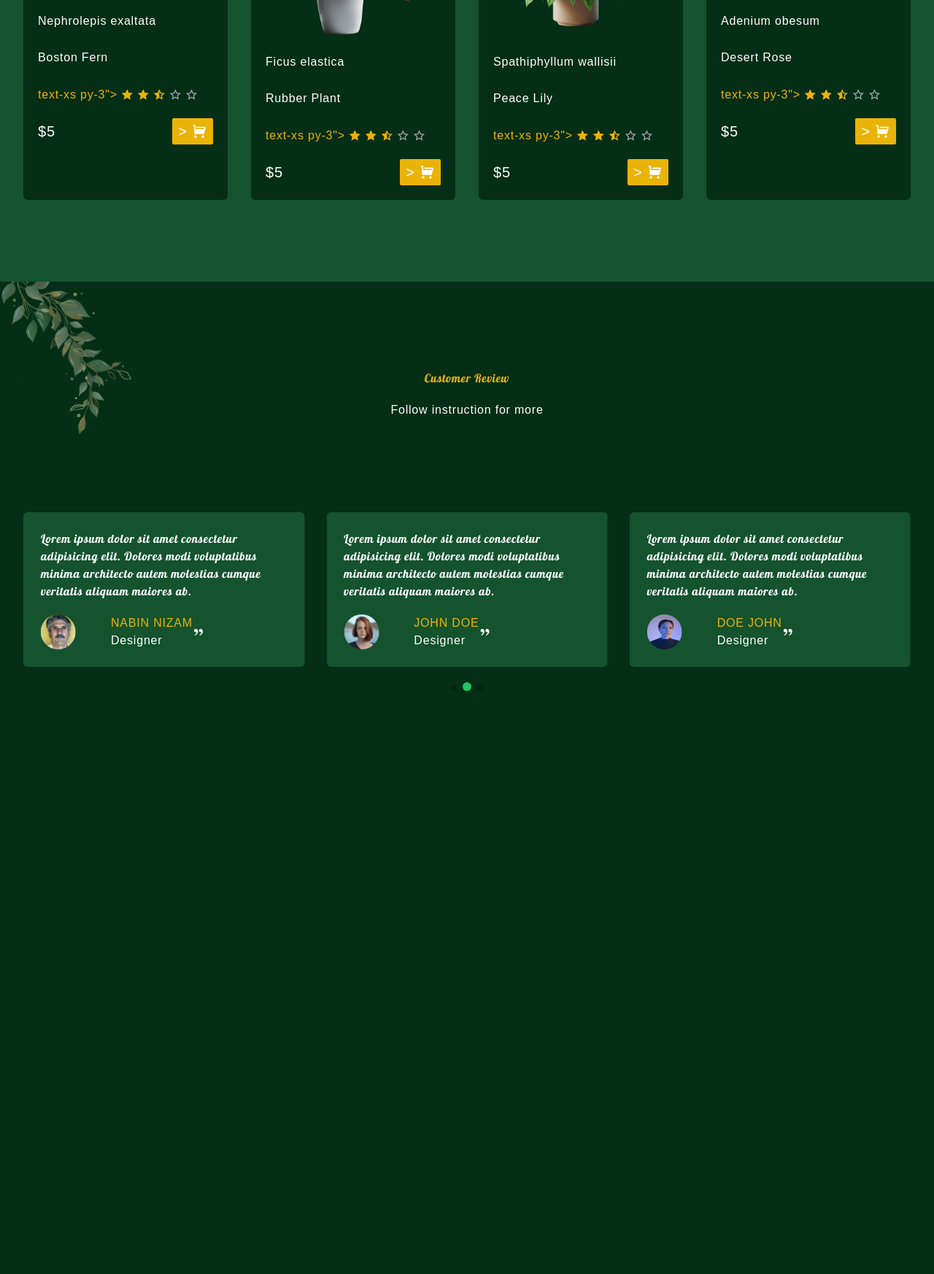
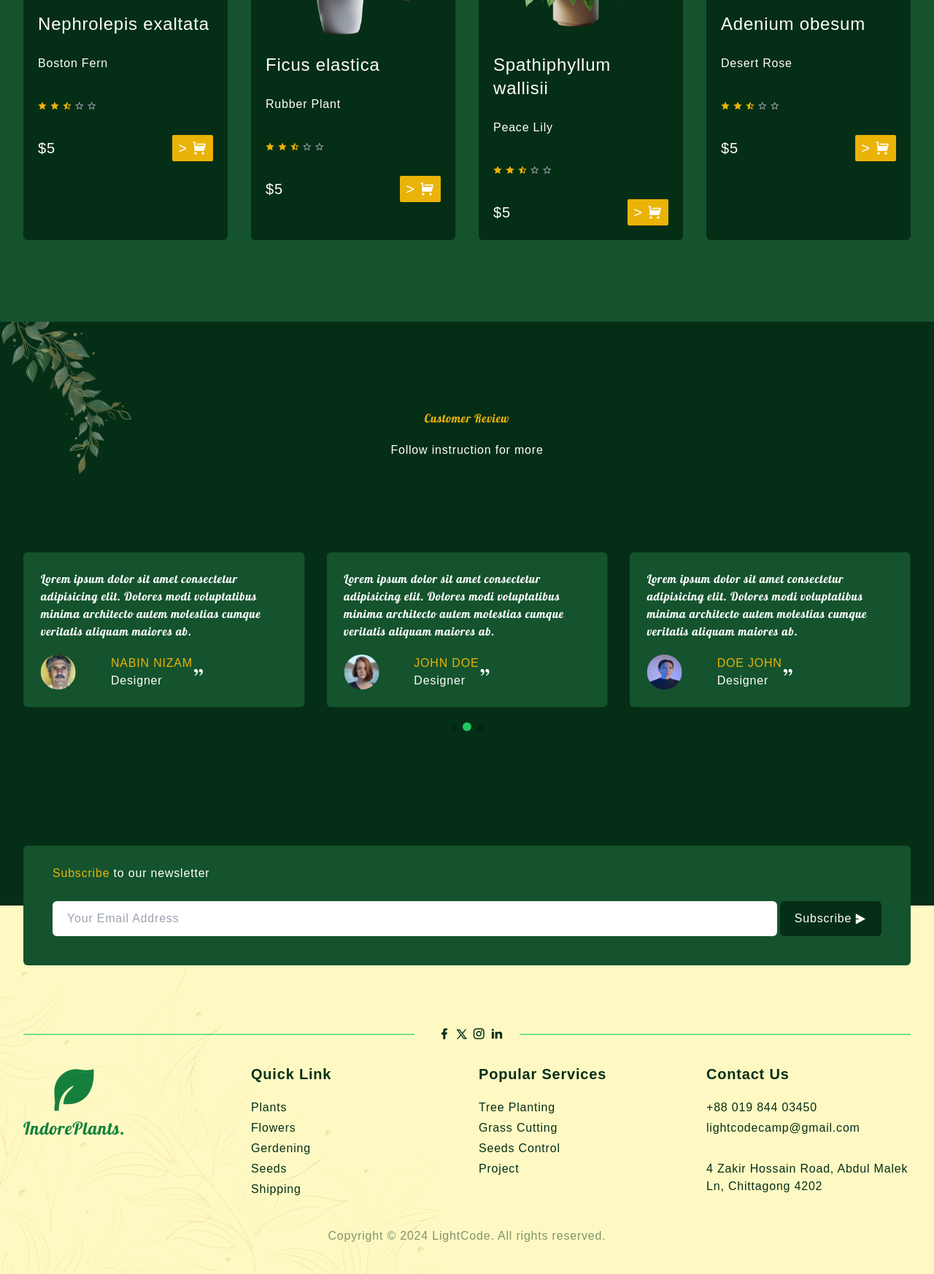
Before and after one commit to Thunderbolt-Extream/Plant-Wbsite, a website: page index.html in a window 1280 px wide. Shown: the part 3719-5465 px from the top of the page at 73% size. Before the commit the page ends 4905 px from the top, so only its background shows below. Drawn offline with nearby package versions, Linux system fonts and the light colour scheme.

Commit message:
footer commit

```diff
--- a/index.html
+++ b/index.html
@@ -276,11 +276,12 @@
         <!-- card 1 -->
         <div class="popular__card bg-green-950 text-white p-5 rounded-md space-y-5">
           <img src="assets/img/cart-1.png" alt="popular_image"
-            class="w-56 absolute-top-5 left-1/2 transform-translate-x-1/2 transform-translate-y-1/2 duration-500">
-          <p>Nephrolepis exaltata</p>
+            class="w-56  -top-5 transform-translate-x-1/2 transform-translate-y-1/2 duration-500 hover:scale-110  transform transition">
+            <!-- hover:scale-110  transform transition  -->
+          <p class="text-2xl">Nephrolepis exaltata</p>
           <h3>Boston Fern</h3>
 
-          <div class="text-yellow-500"> text-xs py-3">
+          <div class="text-yellow-500 text-xs py-3">
             <i class="ri-star-fill"></i>
             <i class="ri-star-fill"></i>
             <i class="ri-star-half-fill"></i>
@@ -299,13 +300,13 @@
         </div>
 
         <!-- card 2 -->
-        <div class="popular_card bg-green-950 text-white p-5 rounded-md space-y-5">
+        <div class="popular__card bg-green-950 text-white p-5 rounded-md space-y-5">
           <img src="assets/img/cart-2.png" alt="popular_image"
-            class="w-56 absolute-top-5 left-1/2 transform-translate-x-1/2 transform-translate-y-1/2 duration-500">
-          <p>Ficus elastica</p>
-          <h3>Rubber Plant</h3>
+            class="w-56 -top-5 transform-translate-x-1/2 transform-translate-y-1/2 duration-500 justify-center hover:scale-110  transform transition">
+          <p class="text-2xl">Ficus elastica</p>
+          <h3 >Rubber Plant</h3>
 
-          <div class="text-yellow-500"> text-xs py-3">
+          <div class="text-yellow-500 text-xs py-3">
             <i class="ri-star-fill"></i>
             <i class="ri-star-fill"></i>
             <i class="ri-star-half-fill"></i>
@@ -323,13 +324,13 @@
 
         </div>
         <!-- card 3 -->
-        <div class="popular_card bg-green-950 text-white p-5 rounded-md space-y-5">
+        <div class="popular__card bg-green-950 text-white p-5 rounded-md space-y-5">
           <img src="assets/img/cart-3.png" alt="popular_image"
-            class="w-56 absolute-top-5 left-1/2 transform-translate-x-1/2 transform-translate-y-1/2 duration-500">
-          <p>Spathiphyllum wallisii</p>
+            class="w-56 -top-5 transform-translate-x-1/2 transform-translate-y-1/2 duration-500 hover:scale-110  transform transition">
+          <p class="text-2xl">Spathiphyllum wallisii</p>
           <h3>Peace Lily</h3>
 
-          <div class="text-yellow-500"> text-xs py-3">
+          <div class="text-yellow-500 text-xs py-3">
             <i class="ri-star-fill"></i>
             <i class="ri-star-fill"></i>
             <i class="ri-star-half-fill"></i>
@@ -347,13 +348,13 @@
 
         </div>
         <!-- card 4-->
-        <div class="popular_card bg-green-950 text-white p-5 rounded-md space-y-5">
+        <div class="popular__card bg-green-950 text-white p-5 rounded-md space-y-5">
           <img src="assets/img/cart-4.png" alt="popular_image"
-            class="w-56 absolute-top-5 left-1/2 transform-translate-x-1/2 transform-translate-y-1/2 duration-500">
-          <p>Adenium obesum</p>
+            class="w-56 -top-5 transform-translate-x-1/2 transform-translate-y-1/2 duration-500 hover:scale-110  transform transition">
+          <p class="text-2xl">Adenium obesum</p>
           <h3>Desert Rose</h3>
 
-          <div class="text-yellow-500"> text-xs py-3">
+          <div class="text-yellow-500 text-xs py-3">
             <i class="ri-star-fill"></i>
             <i class="ri-star-fill"></i>
             <i class="ri-star-half-fill"></i>
@@ -375,10 +376,11 @@
 
 
     <!--~~~~~~~~~~~~~~~ Review ~~~~~~~~~~~~~~~-->
-    <section id="review"class="mb-20 md:mb-28 overflow-hidden relative">
+    <section id="review" class="mb-20 md:mb-28 overflow-hidden relative">
 
       <div class="absolute -top-8 -left-12 opacity-50">
-        <img src="assets/img/leaf-4.png" alt="leaf_image" class="w-40 md w-52 xl:w-64"></div>
+        <img src="assets/img/leaf-4.png" alt="leaf_image" class="w-40 md:w-52 xl:w-64">
+      </div>
       <div class=" flex flex-col items-center gap-3 text-center mb-10 md:mb-20">
         <h2 class="title">Customer Review
         </h2>
@@ -406,7 +408,8 @@
             </li>
             <li class="swiper-slide">
               <div class="flex flex-col bg-green-900 rounded-md gap-5 p-6">
-                <p class="font-Lobster">Lorem ipsum dolor sit amet consectetur adipisicing elit. Dolores modi voluptatibus
+                <p class="font-Lobster">Lorem ipsum dolor sit amet consectetur adipisicing elit. Dolores modi
+                  voluptatibus
                   minima architecto
                   autem molestias cumque veritatis aliquam maiores ab.
                 </p>
@@ -422,7 +425,8 @@
             </li>
             <li class="swiper-slide">
               <div class="flex flex-col bg-green-900 rounded-md gap-5 p-6">
-                <p class="font-Lobster">Lorem ipsum dolor sit amet consectetur adipisicing elit. Dolores modi voluptatibus
+                <p class="font-Lobster">Lorem ipsum dolor sit amet consectetur adipisicing elit. Dolores modi
+                  voluptatibus
                   minima architecto
                   autem molestias cumque veritatis aliquam maiores ab.
                 </p>
@@ -438,7 +442,8 @@
             </li>
             <li class="swiper-slide">
               <div class="flex flex-col bg-green-900 rounded-md gap-5 p-6">
-                <p class="font-Lobster">Lorem ipsum dolor sit amet consectetur adipisicing elit. Dolores modi voluptatibus
+                <p class="font-Lobster">Lorem ipsum dolor sit amet consectetur adipisicing elit. Dolores modi
+                  voluptatibus
                   minima architecto
                   autem molestias cumque veritatis aliquam maiores ab.
                 </p>
@@ -454,7 +459,8 @@
             </li>
             <li class="swiper-slide">
               <div class="flex flex-col bg-green-900 rounded-md gap-5 p-6">
-                <p class="font-Lobster">Lorem ipsum dolor sit amet consectetur adipisicing elit. Dolores modi voluptatibus
+                <p class="font-Lobster">Lorem ipsum dolor sit amet consectetur adipisicing elit. Dolores modi
+                  voluptatibus
                   minima architecto
                   autem molestias cumque veritatis aliquam maiores ab.
                 </p>
@@ -478,16 +484,93 @@
   </main>
 
   <!--~~~~~~~~~~~~~~~ Footer ~~~~~~~~~~~~~~~-->
-  <footer>
+  <footer class="bg-yellow-100 text-green-950 pt-20 pb-10 md:pt-28 relative">
     <!-- newsletter -->
+    <div class="container text-white absolute top-0 left-0 right-0 -translate-y-1/2 z-10">
+      <div class="bg-green-900 px-10 pt-5 pb-10 space-y-5 rounded-md">
+        <h3><span class="text-yellow-500">Subscribe</span> to our newsletter</h3>
+        <div class="flex flex-col md:flex-row gap-1">
+          <input type="email" placeholder="Your Email Address"
+            class="w-full px-5 py-3 text-green-900 rounded-md outline-none ">
+          <button
+            class="flex items-center  justify-center gap-1 bg-green-950 px-5 py-3 rounded-md hover:opacity-80 duration-300">
+            <span>Subscribe</span>
+            <i class="ri-send-plane-2-fill"></i>
+          </button>
+        </div>
+      </div>
+    </div>
+    <!-- social icon -->
+    <div class="container mt-16 mb-10">
+      <div class="bordr-b border-red-600 relative">
+        <hr class="border-green-500 relative">
+        <div class="absolute top-0 transform -translate-y-1/2 left-0 right-0 max-w-36 mx-auto">
+          <div class="bg-yellow-100 text-lg text-centert spacce-x-2">
+            <i class="ri-facebook-fill hover:text-yellow-500 duration-300 cursor-pointer ml-6 lg:ml-8 "></i>
+            <i class="ri-twitter-x-line hover:text-yellow-500 duration-300 cursor-pointer text-base"></i>
+            <i class="ri-instagram-line hover:text-yellow-500 duration-300 cursor-pointer "></i>
+            <i class="ri-linkedin-fill hover:text-yellow-500 duration-300 cursor-pointer "></i>
+          </div>
+        </div>
+      </div>
+    </div>
+    <!-- content -->
+    <div class="container grid grid-cols-1 gap-8 md:grid-cols-2 lg:grid-cols-4 text-center md:text-start">
+      <!--Item 1-->
+      <div>
+        <div class="text-7xl text-green-700 text-center inline-block">
+          <i class="ri-leaf-fill"></i>
+          <p class="font-Lobster text-xl sm:text-2xl">IndorePlants.</p>
+        </div>
+      </div>
 
-    <!-- social icon -->
 
-    <!-- content -->
+      <!--Item 2-->
 
+      <div>
+        <p class="mb-5 font-bold text-xl ">Quick Link</p>
+        <div class="flex flex-col gap-1">
+          <a href="#">Plants</a>
+          <a href="#">Flowers</a>
+          <a href="#">Gerdening</a>
+          <a href="#">Seeds</a>
+          <a href="#">Shipping</a>
+        </div>
+      </div>
+      <!--Item 3-->
+      <div>
+        <p class="mb-5 font-bold text-xl ">Popular Services</p>
+        <div class="flex flex-col gap-1">
+          <a href="#">Tree Planting</a>
+          <a href="#">Grass Cutting</a>
+          <a href="#">Seeds Control</a>
+          <a href="#">Project</a>
+
+        </div>
+      </div>
+
+      <!--Item 4-->
+      <div>
+        <p class="mb-5 font-bold text-xl ">Contact Us</p>
+        <div class="flex flex-col gap-1">
+          <a href="#">+88 019 844 03450</a>
+          <a href="#">lightcodecamp@gmail.com</a>
+          <br>
+          <a href="#"><span class="text-green-880">4 Zakir Hossain Road, Abdul Malek Ln, Chittagong 4202</span></a>
+
+
+        </div>
+      </div>
+    </div>
     <!-- copyright -->
 
+    <div class="container">
+      <p class="text-center mt-10 opacity-50">Copyright &copy; 2024 LightCode. All rights reserved.</p>
+    </div>
+
     <!-- floral image -->
+     <div class="absolute bottom-0 left-0 opacity-10 pointer-events-none"><img src="assets/img/floral-1.png" alt="floral_Image" class="w-full lg:w-1/2"></div>
+
   </footer>
 
   <!--~~~~~~~~~~~~~~~ Scroll Up ~~~~~~~~~~~~~~~-->
--- a/input.css
+++ b/input.css
@@ -51,6 +51,6 @@ h3{
 .btn_outline:hover{
     @apply bg-yellow-500;
 }
-.popular__card:hover img{
-    @apply -top-8;
-}
+/* .popular__card:hover img{
+    @apply transform scale-105;
+} */
```
Also changed, not shown: output.css.
